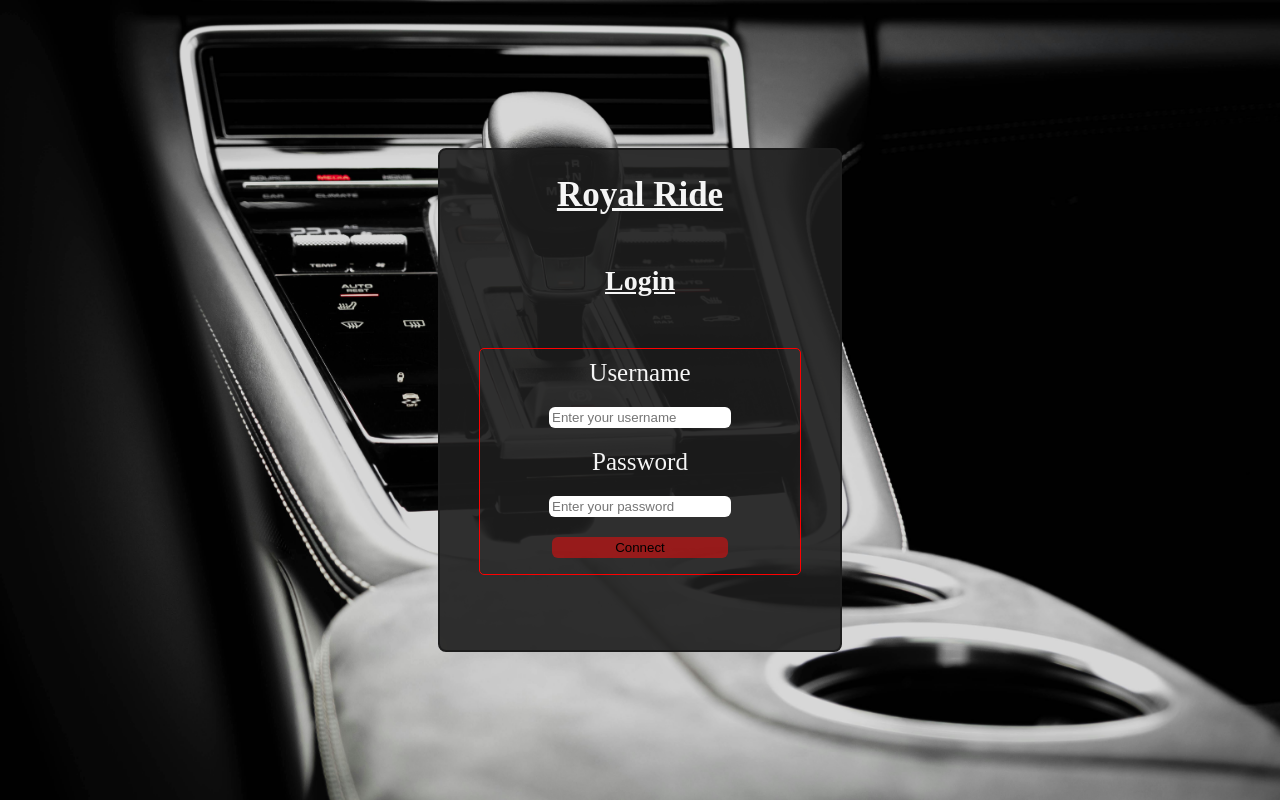
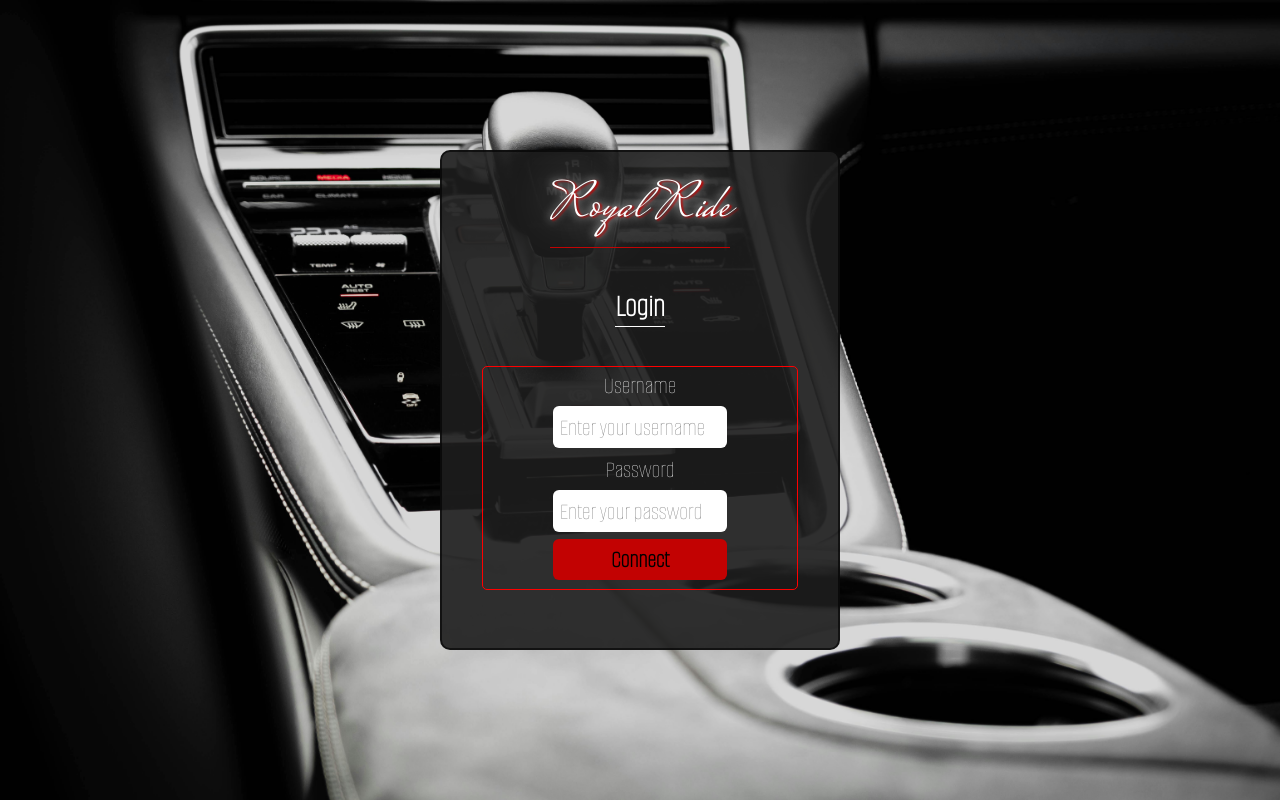
Before and after one commit to jasnael94/CaResa, a PHP site: page /login.php in a window 1280 px wide. Run offline with PHP 8.4, Linux system fonts and the light colour scheme.

Commit message:
css du login.php

```diff
--- a/css/style.css
+++ b/css/style.css
@@ -7,7 +7,6 @@
   font-family: 'Royalride' ;
   src: url(../fonts/bodyfont.ttf) format(truetype);
 }
-
 
 
 * {
--- a/css/stylelogin.css
+++ b/css/stylelogin.css
@@ -19,8 +19,8 @@
     width: 400px;
     height: 500px;
     background-color: rgba(29, 29, 29, 0.90);
-    border: solid #1d1d1d 2px;
-    border-radius: 8px;
+    border: solid rgba(0, 0, 0, 0.622) 2px;
+    border-radius: 10px;
     display: flex;
     flex-direction: column;
     justify-content: space-around;
@@ -28,19 +28,25 @@
 }
 
 .login-content h1{
-    color: whitesmoke;
-    font-size: 35px;
-    text-decoration: underline;
+    color: white;
+    font-family: 'Slogan';
+    font-weight: 100;
+    font-size: 50px;
+    text-shadow: 2px 1px 2px var(--red), 0 0 1em white, 0 0 0.2em white;
+    border-bottom: var(--red) solid 1px;
 }
 
 .login-content h2 {
-    color: whitesmoke;
-    font-size: 28px;
-    text-decoration: underline;
+    color: white;
+    font-family: 'Royalride';
+    font-size: 32px;
+    border-bottom: white solid 1px;
 }
 
 .login-content p  {
-    color: greenyellow;
+    color: var(--red);
+    font-family: 'Royalride';
+    font-weight: bold;
 }
 
 .login-form {
@@ -48,31 +54,42 @@
     border-radius: 5px;
     width: 80%;
     height: 45%;
-    color: whitesmoke;
-    font-size: 25px;
+    color: white;
+    font-family: 'Royalride';
+    font-size: 24px;
     display: flex;
     flex-direction: column;
     align-items: center;
     justify-content: space-around;
 }
-
+.login-form label{
+    font-size: 24px;
+}
 .login-form input {
     width: 55%;
     border-radius: 6px;
-    padding: 3px;
+    padding: 2%;
     border: 0;
+    font-family: inherit;
+    font-weight: 500;
+    font-size: 24px;
+    color: #333;
 }
 
 .login-form button {
     border: 0;
     width: 55%;
-    background-color: rgba(255, 9, 9, 0.50);
+    background-color: var(--red);
     border-radius: 6px;
-    padding: 3px;
+    padding: 2%;
     margin-bottom: 5px;
+    font-family: inherit;
+    font-size: 24px;
+    font-weight: bold;
 }
 
 .login-form button:hover {
-    background-color: rgba(255, 9, 9, 1);
+    color: white;
+    background-color: black;
     cursor: pointer;
 }
--- a/login.php
+++ b/login.php
@@ -22,6 +22,7 @@
 <head>
     <meta charset="UTF-8">
     <meta name="viewport" content="width=device-width, initial-scale=1.0">
+    <link rel="stylesheet" href="/css/style.css">
     <link rel="stylesheet" href="/css/stylelogin.css">
     <title>RoyalRide-Connexion</title>
 </head>
```
